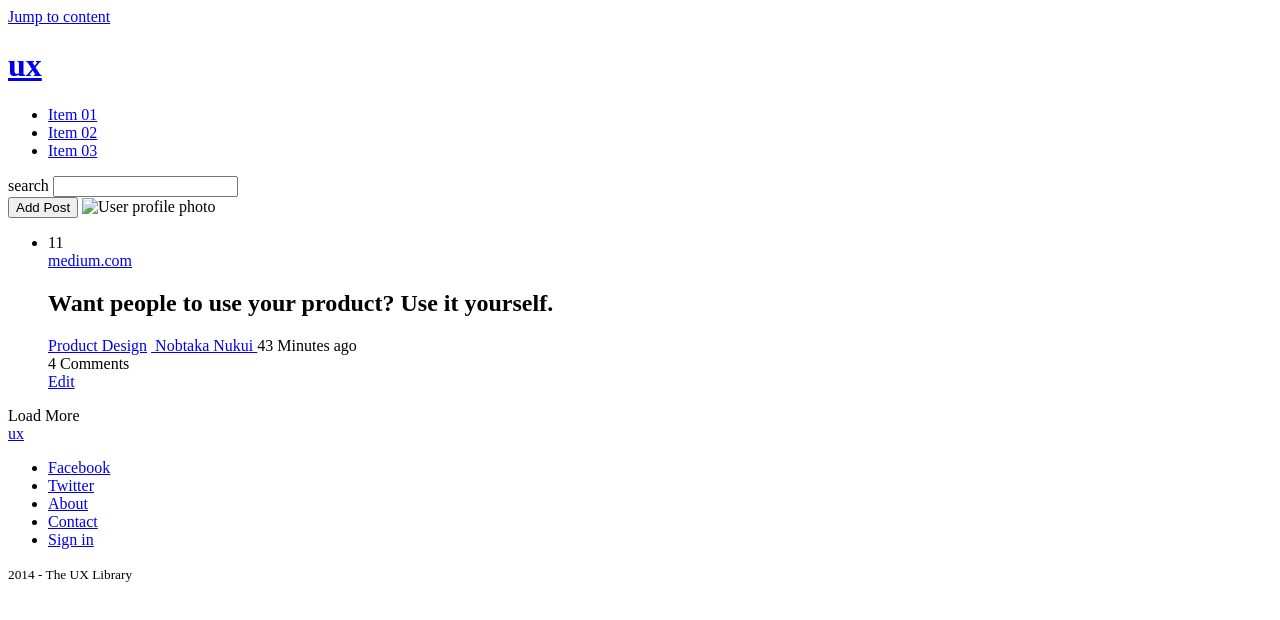
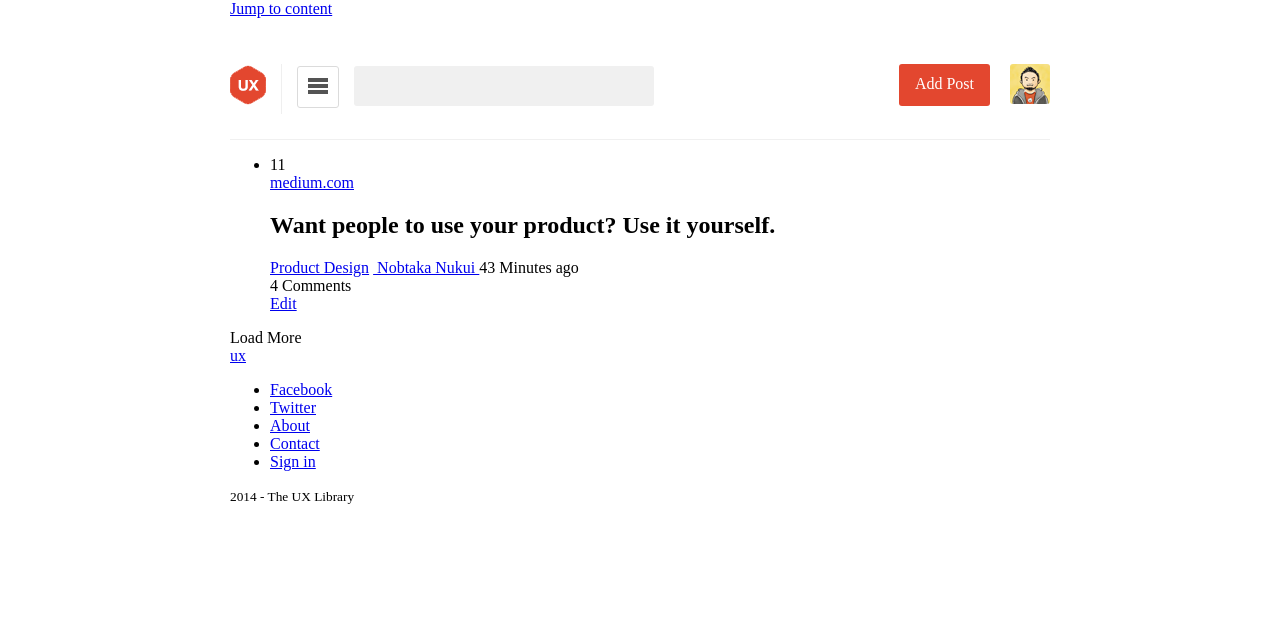
Before and after one commit to deblynprado/frontend-test, a plain HTML site: page index.html in a window 1280 px wide. Drawn offline with Linux system fonts and the light colour scheme.

Commit message:
Header basic styles

```diff
--- /dev/null
+++ b/_sass/partials/_base.scss
@@ -0,0 +1,30 @@
+body {
+	max-width: 820px;
+	width: 100%;
+	margin: 0 auto;
+	padding: 0;
+	border: 0;
+}
+
+header {
+	display: inline-block;
+	width: 100%;
+	padding: 25px 0;
+	border-bottom: 1px solid $border-color;
+}
+
+.logo {
+	padding-right: 15px;
+	border-right: 1px solid #efefef;
+	clear: both;
+	float: left;
+}
+
+.right-content {
+	float: right;
+	a { float: left; }
+	.user-profile-photo {
+		margin-left: 20px;
+		@include border-radius( 3px );
+	}
+}
--- /dev/null
+++ b/_sass/partials/_buttons.scss
@@ -0,0 +1,39 @@
+// Reset Styles
+.button {
+	border: none;
+	height: 20px;
+	padding: 10px 15px;
+	text-decoration: none;
+	@include border-radius( 3px );
+	&:active,
+	&:focus,
+	&:hover {
+		text-decoration: none;
+	}
+}
+
+// Button Default
+.button-default {
+	border: 1px solid $border-color;
+	color: #545454;
+	&:active,
+	&:hover,
+	&:focus {
+		background-color: $border-color;
+		color: #000;
+	}
+}
+
+// Button Action
+.button-action {
+	border: 1px solid transparent;
+	color: #fff;
+	background-color: $primary-color;
+	&:active,
+	&:hover,
+	&:focus {
+		background-color: #fff;
+		border: 1px solid $primary-color;
+		color: $primary-color;
+	}
+}
--- /dev/null
+++ b/_sass/partials/_forms.scss
@@ -0,0 +1,18 @@
+form {
+	.hidden {
+		position: absolute;
+		width: 1px;
+		height: 1px;
+		padding: 0;
+		margin: -1px;
+		overflow: hidden;
+		border: 0;
+	}
+
+	&.search {
+		display: inline-block;
+		position: relative;
+		top: 2px;
+		margin-left: 15px;
+	}
+}
--- /dev/null
+++ b/_sass/partials/_inputs.scss
@@ -0,0 +1,13 @@
+input[type="text"],
+input[type="password"],
+input[type="search"],
+input[type="email"],
+input[type="datalist"] {
+	border: none;
+	background-color: #f0f0f0;
+	height: 40px;
+	font-size: 14px;
+	max-width: 300px;
+	width: 300px;
+	@include border-radius( 3px );
+}
--- /dev/null
+++ b/_sass/partials/_navigation.scss
@@ -0,0 +1,22 @@
+nav {
+	display: inline-block;
+	width: 20px;
+	height: 20px;
+	padding: 10px 10px;
+	border: 1px solid #dbdbdb;
+	margin-left: 15px;
+	position: relative;
+	top: 2px;
+	float: left;
+	@include border-radius( 3px );
+	&:hover { cursor: pointer; }
+	span {
+		float: left;
+		display: inline-block;
+		width: 100%;
+		height: 4px;
+		padding: 0;
+		margin: 1px 0;
+		background-color: #545454;
+	}
+}
--- /dev/null
+++ b/_sass/partials/_variables.scss
@@ -0,0 +1,3 @@
+$primary-color: #e3472f;
+
+$border-color: #f0f0f0;
--- a/_sass/style.scss
+++ b/_sass/style.scss
@@ -0,0 +1,12 @@
+// Importing CSS3 by Compass
+@import "compass/css3";
+
+// Custom Variables
+@import "partials/variables";
+
+// Custom Styles
+@import "partials/base";
+@import "partials/navigation";
+@import "partials/forms";
+@import "partials/inputs";
+@import "partials/buttons";
--- a/index.html
+++ b/index.html
@@ -19,23 +19,23 @@
 <body>
   <a href="#content" class="link-content">Jump to content</a>
   <header role="banner">
-    <h1><a href="#" id="logo" class="logo">ux</a></h1>
+    <h1><a href="#" id="logo" class="logo"><img src="assets/img/logo-header.png" alt="Logo UX"></a></h1>
     <nav id="menu" role="navigation">
-      <ul>
-        <li role="menuitem"><a href="#">Item 01</a></li>
-        <li role="menuitem"><a href="#">Item 02</a></li>
-        <li role="menuitem"><a href="#">Item 03</a></li>
-      </ul>
+      <span class="line"></span>
+      <span class="line"></span>
+      <span class="line"></span>
     </nav>
 
-    <form action="#" id="search" role="search">
-      <label for="search-item" class="hiden">search</label>
+    <form action="#" id="search" class="search" role="search">
+      <label for="search-item" class="hidden">search</label>
       <input id="search-item" type="search" name="search-item" />
     </form>
 
-    <button>Add Post</button>
+    <div class="right-content">
+      <a href="" class="button button-action">Add Post</a>
 
-    <img src="#" alt="User profile photo" id="user-profile-photo">
+      <img src="assets/img/user-photo.png" alt="User profile photo" id="user-profile-photo" class="user-profile-photo">
+    </div>
   </header>
 
   <main role="main" id="content" class="content">
```
Also changed, not shown: assets/css/style.css, assets/img/logo-header.png (added), assets/img/user-photo.png (added).
